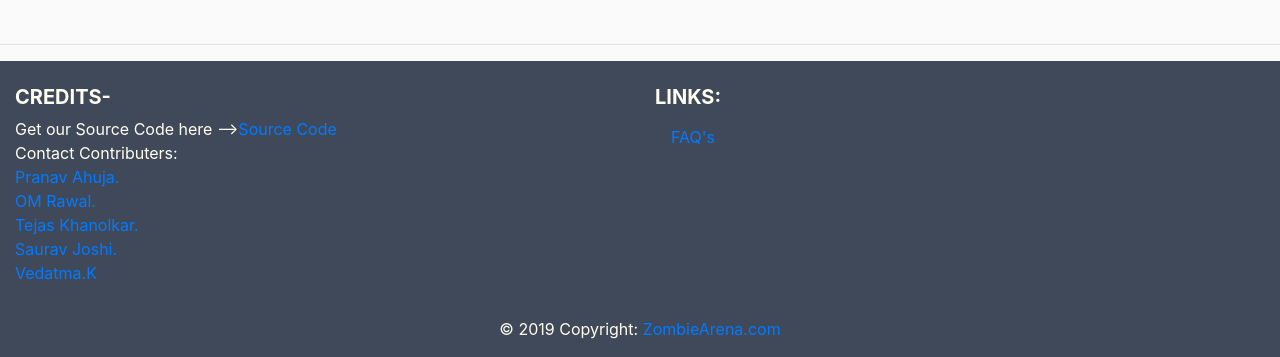
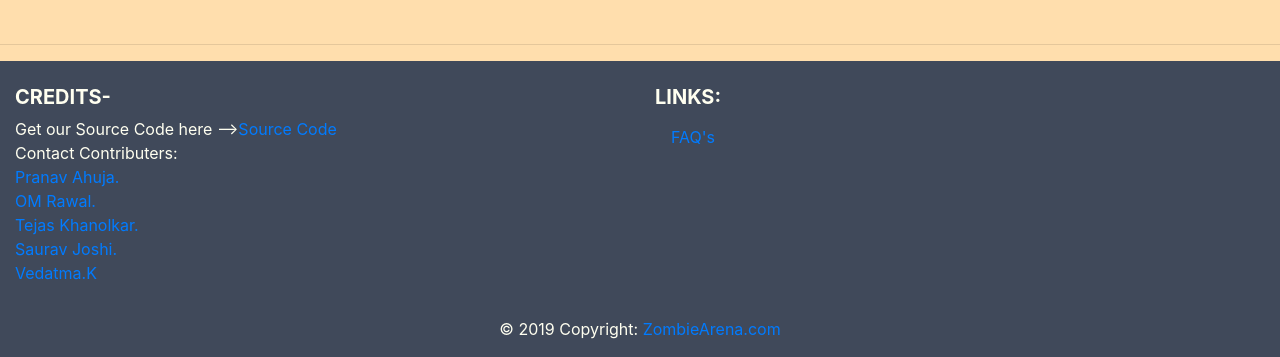
Before and after one commit to sauravjoshi23/flask-web, a Flask app: page /books in a window 1280 px wide. Shown: the part 660-1017 px from the top of the page. Run offline with Flask 2, Linux system fonts and the light colour scheme; some libraries are stand-ins or nearby versions.

Commit message:
Update layout.html

```diff
--- a/flaskwebsite/templates/layout.html
+++ b/flaskwebsite/templates/layout.html
@@ -1,5 +1,6 @@
 <!DOCTYPE html>
 <html>
+
 <link rel="stylesheet" href="https://maxcdn.bootstrapcdn.com/bootstrap/4.0.0/css/bootstrap.min.css" integrity="sha384-Gn5384xqQ1aoWXA+058RXPxPg6fy4IWvTNh0E263XmFcJlSAwiGgFAW/dAiS6JXm" crossorigin="anonymous">
 <link rel="stylesheet" type="text/css" href="{{ url_for('static', filename='main.css') }}">
 <header class="site-header">
@@ -15,6 +16,11 @@
 
             <div class="collapse navbar-collapse" id="navbarNavAltMarkup">
                 <div class="navbar-nav">
+                        <style>
+                                body {
+                                        background-color: NavajoWhite;
+                                     }
+                        </style>
                     <a class="nav-item nav-link active" href="/">HOME<span class="sr-only">(current)</span></a>
                     <a class="nav-item nav-link active" href="/movie1">MOVIES</a>
                     <a class="nav-item nav-link active" href="/books">BOOKS</a>
```
